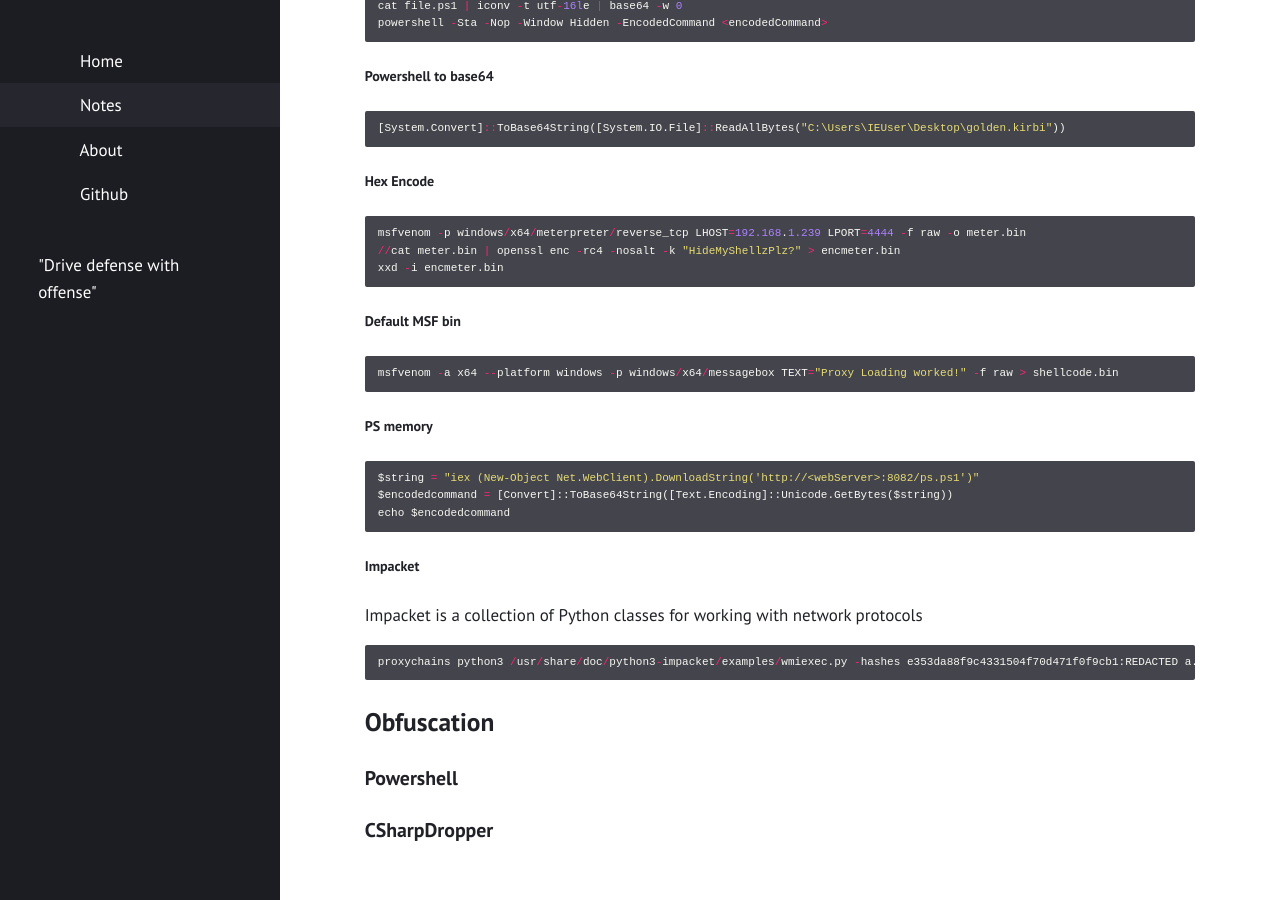
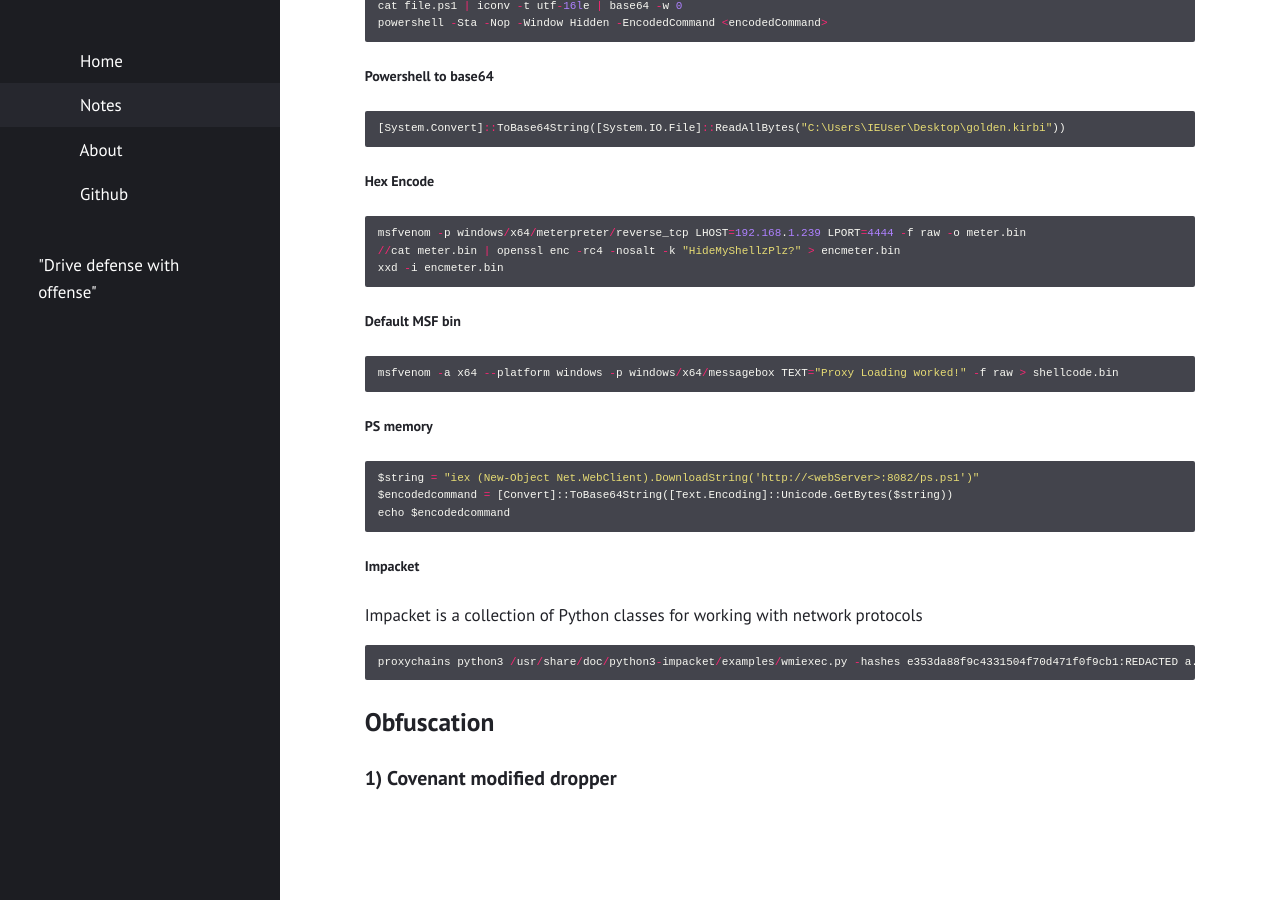
Before and after one commit to Fil88/Fil88.github.io, a Jekyll site: the page built from notes.md, in a window 1280 px wide and 900 px high, scrolled down 5728 px. Built offline with Jekyll 4.4.1, drawn with Linux system fonts in a browser that asks for light colours.

Commit message:
Update notes.md

```diff
--- a/notes.md
+++ b/notes.md
@@ -331,6 +331,4 @@ proxychains python3 /usr/share/doc/python3-impacket/examples/wmiexec.py -hashes
 
 # Obfuscation
 
-### Powershell
-
-### CSharpDropper
+### 1) Covenant modified dropper
```
